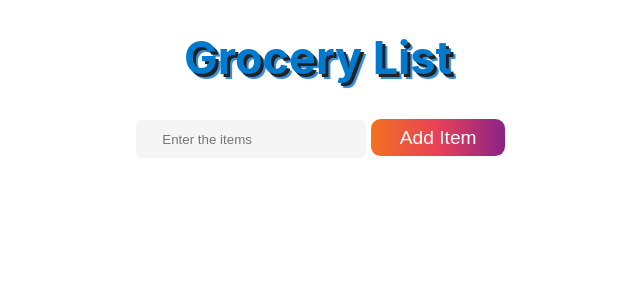
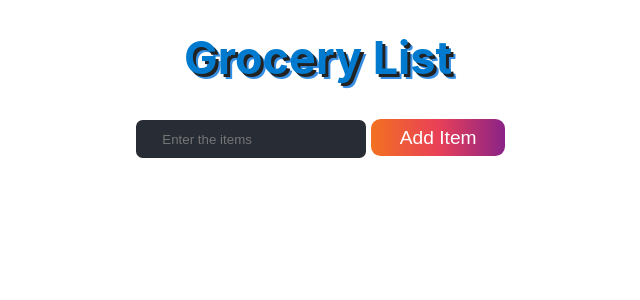
Before and after one commit to Aniss20/Shopping-List, a React (Create React App) app: page / in a window 1280 px wide. Shown: the top 300 px of the page, without its empty margins (322-962 px from the left). Built offline with nearby package versions, Linux system fonts and the light colour scheme.

Commit message:
Grocery List

```diff
--- a/src/App.css
+++ b/src/App.css
@@ -89,7 +89,7 @@ h1{
 }
 
 .input {
-  background-color: whitesmoke;
+  background-color:#282c34;
   color: black;
   padding: 1em 2em;
   border-radius: 0.5em;
```
